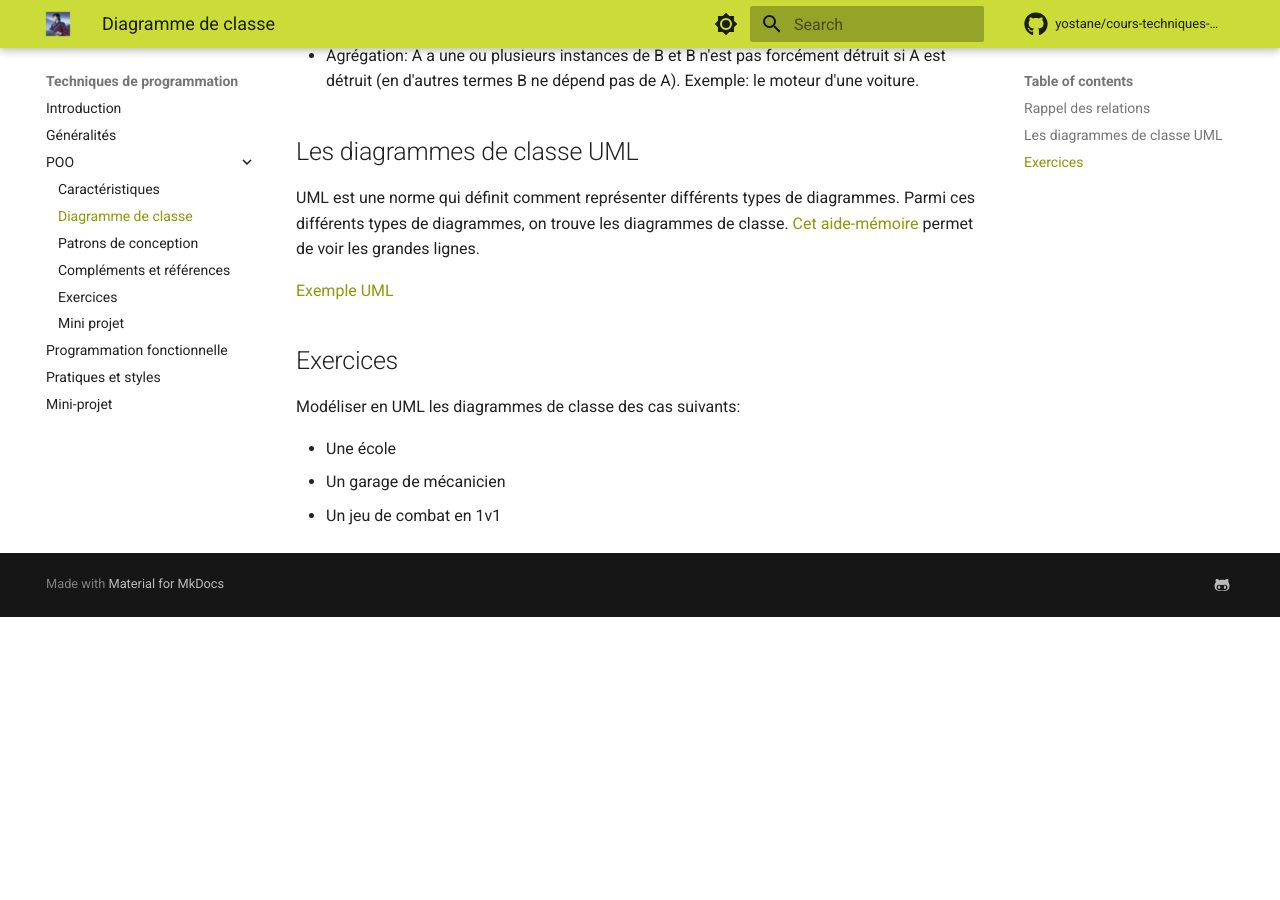
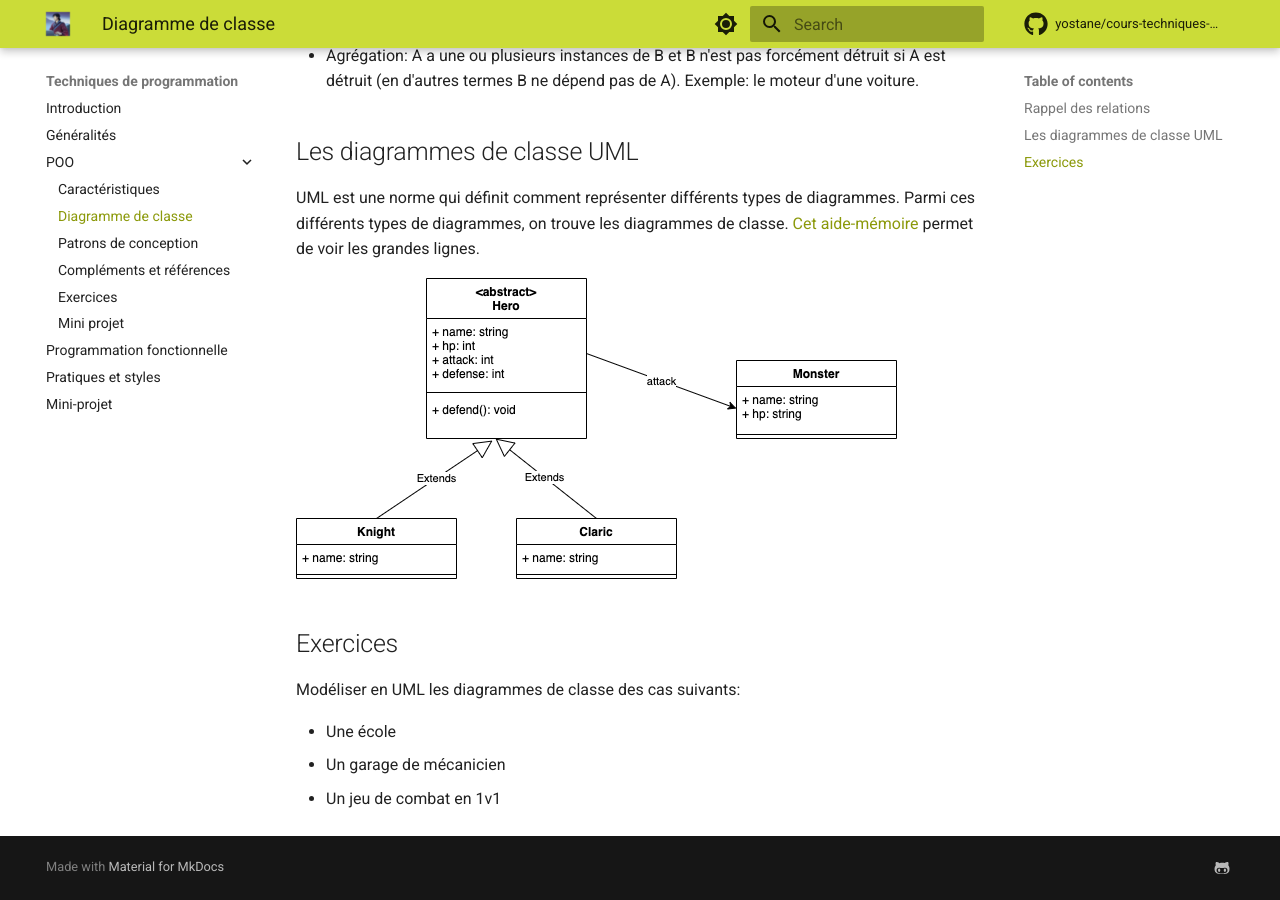
Before and after one commit to yostane/cours-techniques-de-programmation, an MkDocs documentation site: the page built from docs/poo/uml.md, in a window 1280 px wide and 900 px high, scrolled down 575 px. Built offline with MkDocs 1.6.1 and Material for MkDocs 9.7.7, drawn with Linux system fonts in a browser that asks for light colours; comment, search, counter and statistics services are not loaded; before the commit the page ends 1192 px from its top, so only the background shows below that.

Commit message:
Correction d'une image

```diff
--- a/docs/poo/uml.md
+++ b/docs/poo/uml.md
@@ -19,7 +19,7 @@ UML est une norme qui définit comment représenter différents types de diagram
 Parmi ces différents types de diagrammes, on trouve les diagrammes de classe.
 [Cet aide-mémoire](https://khalilstemmler.com/articles/uml-cheatsheet/) permet de voir les grandes lignes.
 
-[Exemple UML](./img/uml01.png)
+![Exemple UML](./img/uml01.png)
 
 ## Exercices
 
```
